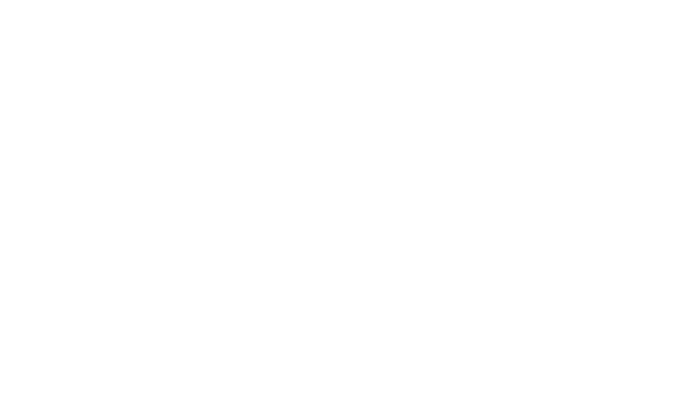
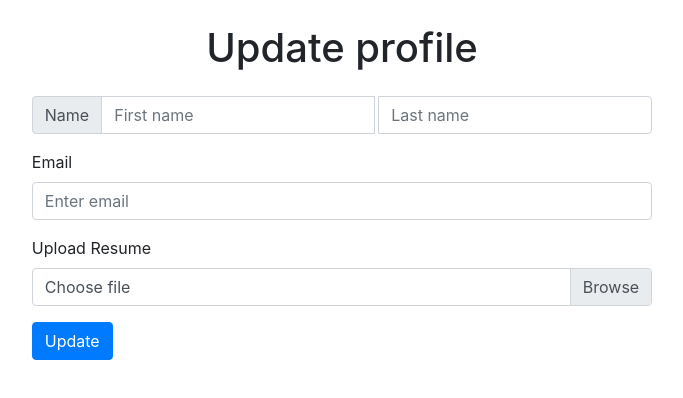
Before and after one commit to nguyeric/Angular-Case-Study, an Angular app: page /updateProfile/1 in a window 1280 px wide. Before the commit this address led to /. Shown: the top 398 px of the page, without its empty margins (298-981 px from the left). Built offline with nearby package versions, Linux system fonts and the light colour scheme; no server answers.

Commit message:
Update Profile Page Added.
yay

```diff
--- a/src/app/app.module.ts
+++ b/src/app/app.module.ts
@@ -8,6 +8,7 @@
 import {FormsModule} from '@angular/forms';
 import { GetProfileComponent } from './get-profile/get-profile.component';
 import { GetEvaluationComponent } from './get-evaluation/get-evaluation.component';
+import { UpdateProfileComponent } from './update-profile/update-profile.component';
 
 @NgModule({
   declarations: [
@@ -15,7 +16,8 @@
     TestComponent,
     routingComponents,
     GetProfileComponent,
-    GetEvaluationComponent
+    GetEvaluationComponent,
+    UpdateProfileComponent
   ],
   imports: [
     BrowserModule,
--- a/src/app/evaluation.service.ts
+++ b/src/app/evaluation.service.ts
@@ -31,7 +31,7 @@
     interviewDate.setMinutes(parseInt(time.substring(3), 10));
     console.log(interviewDate);
 
-    const params = new HttpParams().set('profileId', profileId);
+    const params = new HttpParams().set('profileId', profileId.toString());
 
 
     this.httpClient.post( this.URL, {
--- /dev/null
+++ b/src/app/update-profile/update-profile.component.html
@@ -0,0 +1,39 @@
+
+
+<div class="container">
+<div class="row d-flex justify-content-center">
+<div class="column">
+
+	<div class="h1 text-center my-4">Update profile</div>
+
+	<form #updateProfileForm = "ngForm" (ngSubmit) = "updateProfile(updateProfileForm.value)" enctype="multipart/form-data">
+
+		<div class="input-group form-group">
+		  <div class="input-group-prepend">
+		    <span class="input-group-text">Name</span>
+		  </div>
+		  <input type="text" class="form-control mr-1" name="firstName" placeholder="First name" value= {{profile$?.firstName}} ngModel>
+		  <input type="text" class="form-control" name="lastName" placeholder="Last name" value = {{profile$?.lastName}} ngModel>
+		</div>
+
+	    <div class="form-group">
+	      <label>Email</label>
+	      <input type="email" class="form-control" placeholder="Enter email" name="email" value = {{profile$?.email}} ngModel>
+	    </div>
+
+		<label>Upload Resume</label>
+		<div class="custom-file mb-3">
+		  <input type="file" class="custom-file-input" id="customFile" name="resume" ngModel>
+		  <label class="custom-file-label">Choose file</label>
+		</div>
+
+	    <div class="form-group">
+	    	<input type="submit" class="btn btn-primary" value="Update">
+	    </div>
+
+
+	</form>
+
+</div>
+</div>
+</div>
--- /dev/null
+++ b/src/app/update-profile/update-profile.component.ts
@@ -0,0 +1,39 @@
+import { ProfileService } from './../profile.service';
+import { Component, OnInit } from '@angular/core';
+import { ActivatedRoute, Router } from '@angular/router';
+
+@Component({
+  selector: 'app-update-profile',
+  templateUrl: './update-profile.component.html',
+  styleUrls: ['./update-profile.component.css']
+})
+export class UpdateProfileComponent implements OnInit {
+
+  id: string;
+  profile$: any;
+
+  constructor(private profileService: ProfileService,  private route: ActivatedRoute,
+    private router: Router) { }
+
+  ngOnInit() {
+    this.id = this.route.snapshot.paramMap.get('id');
+    this.profileService.getProfileById(parseInt(this.id)).subscribe((data: any)=>{
+      this.profile$ = data;
+    })
+  }
+
+  updateProfile(profile) {
+    let newId = parseInt(this.id);
+    this.profileService.updateProfile(
+      profile.firstName,
+      profile.lastName,
+      profile.email,
+      newId);
+      //Shows an alert telling them it was successful, but may not be necessary to include?
+      alert("Profile change successful.");
+      //Navigates to the page where we can view our changes.
+      this.router.navigate(['/getProfile/'+this.id]);
+  }
+
+
+}
```
Also changed, not shown: src/app/app-routing.module.ts (+5 -12 lines), src/app/update-profile/update-profile.component.css (added), 1 other file (tests, documents, lock files or other folders).
